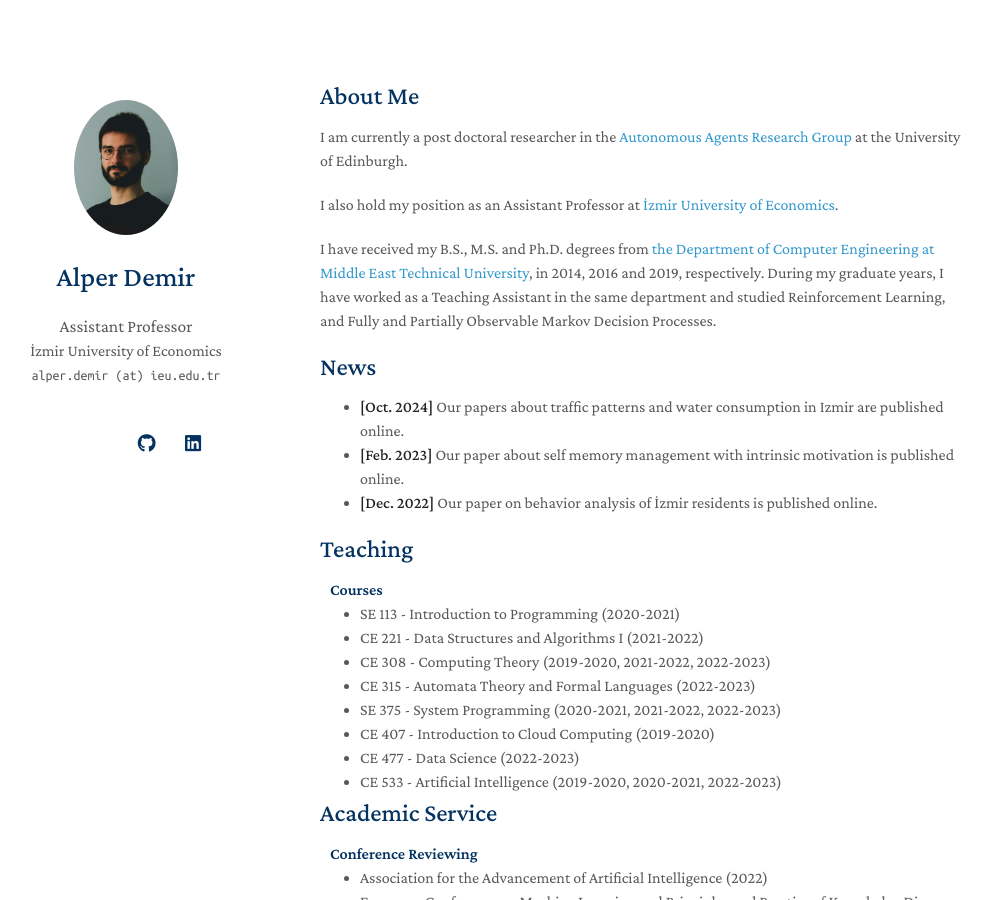
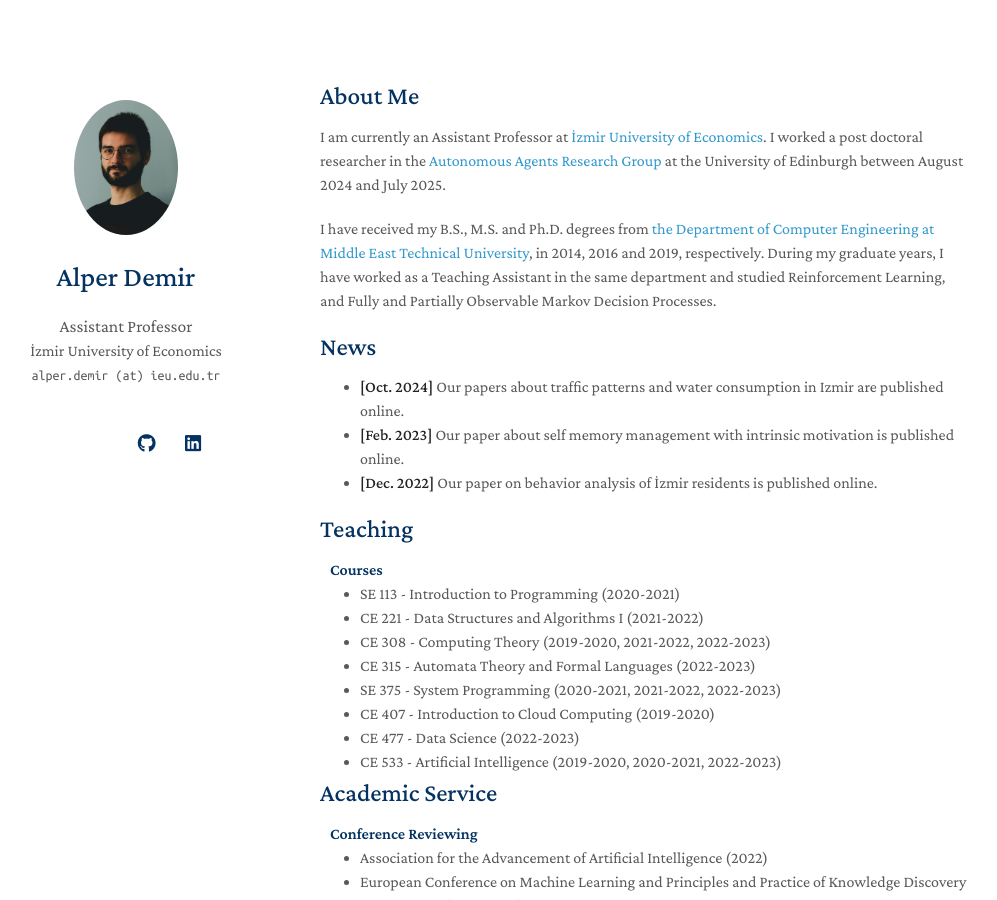
Before and after one commit to gliese876b/gliese876b.github.io, a Jekyll site: the page built from index.md, in a window 1280 px wide and 900 px high. Shown: the whole window, without its empty margins (150-1147 px from the left). Built offline with Jekyll 4.4.1, drawn with Linux system fonts in a browser that asks for light colours; nearby versions of some CDN libraries; a style sheet for code colours, icons or effects is not loaded; our own code applies the rules of GitHub Pages for plain Markdown files.

Commit message:
Update index.md

```diff
--- a/index.md
+++ b/index.md
@@ -3,10 +3,7 @@ layout: homepage
 ---
 
 ## About Me
-
-I am currently a post doctoral researcher in the [Autonomous Agents Research Group](https://agents.inf.ed.ac.uk/people/) at the University of Edinburgh.
-
-I also hold my position as an Assistant Professor at [İzmir University of Economics](https://www.ieu.edu.tr/en).
+I am currently an Assistant Professor at [İzmir University of Economics](https://www.ieu.edu.tr/en). I worked a post doctoral researcher in the [Autonomous Agents Research Group](https://agents.inf.ed.ac.uk/people/) at the University of Edinburgh between August 2024 and July 2025.
 
 I have received my B.S., M.S. and Ph.D. degrees from [the Department of Computer Engineering at Middle East Technical University]([https://www.ieu.edu.tr/en](https://ceng.metu.edu.tr/)), in 2014, 2016 and 2019, respectively. During my graduate years, I have worked as a Teaching Assistant in the same department and studied Reinforcement Learning, and Fully and Partially Observable Markov Decision Processes.
 
```
